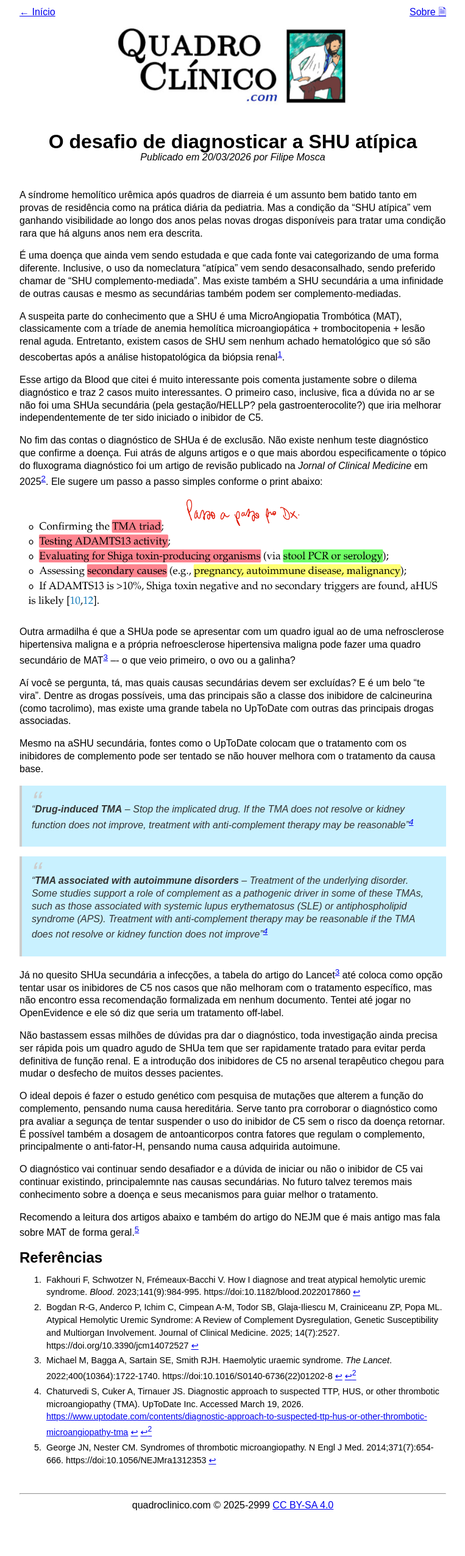
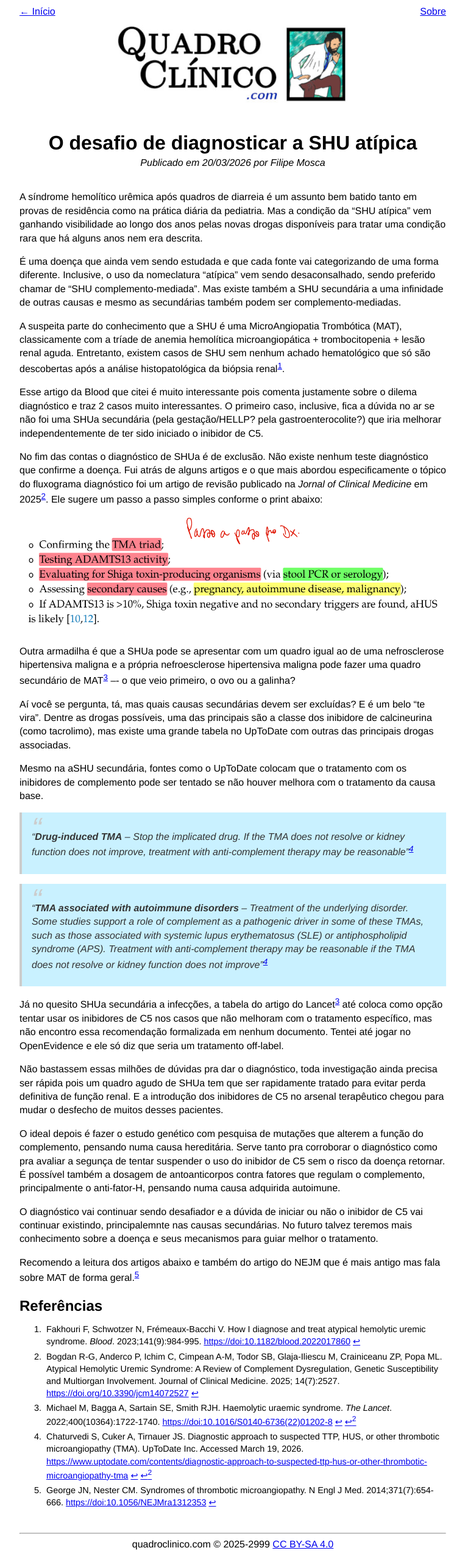
Before and after one commit to quadroclinico/QuadroClinico.com.github.io, a Jekyll site: the page built from _posts/hemato/2026-03-20-shu-atipica.md, in a window 1280 px wide. Shown: the whole page at 61% size, without its empty margins (258-1021 px from the left). Built offline with Jekyll 4.4.1, drawn with Linux system fonts in a browser that asks for light colours; before the commit the page ends 2488 px from its top, so only the background shows below that.

Commit message:
algumas mudanças

```diff
--- a/_config.yml
+++ b/_config.yml
@@ -1,6 +1,6 @@
-url: "https://clinico.blog.br" # the base hostname & protocol for your site, e.g. http://example.com
+url: "https://quadroclinico.com" # the base hostname & protocol for your site, e.g. http://example.com
 baseurl: "" # the subpath of your site, e.g. /blog
-title: "Clínico.blog.br" # the name of your site, e.g. ACME Corp.
+title: "Qudro Clínico" # the name of your site, e.g. ACME Corp.
 
 defaults:
   -
@@ -8,3 +8,5 @@
       path: "" # aplica a todo o site
     values:
       layout: default
+
+permalink: /:year/:title/
--- a/_layouts/default.html
+++ b/_layouts/default.html
@@ -9,7 +9,7 @@
   </head>
   <body>
     <a href="/">← Início</a>
-    <a href="/sobre" style="float: right;">Sobre 🗎</a>
+    <a href="/sobre" style="float: right;">Sobre</a>
     <a href="/">
           <center>
 
--- a/_layouts/index.html
+++ b/_layouts/index.html
@@ -10,7 +10,7 @@
   <body>
 
     <a href="/">← Início</a>
-    <a href="/sobre" style="float: right;">Sobre 🗎</a>
+    <a href="/sobre" style="float: right;">Sobre</a>
     <a href="/">
           <center>
 
--- a/_posts/hemato/2026-03-20-shu-atipica.md
+++ b/_posts/hemato/2026-03-20-shu-atipica.md
@@ -37,12 +37,12 @@
 
 ## Referências
 
-[^JCM]: Bogdan R-G, Anderco P, Ichim C, Cimpean A-M, Todor SB, Glaja-Iliescu M, Crainiceanu ZP, Popa ML. Atypical Hemolytic Uremic Syndrome: A Review of Complement Dysregulation, Genetic Susceptibility and Multiorgan Involvement. Journal of Clinical Medicine. 2025; 14(7):2527. https://doi.org/10.3390/jcm14072527
+[^JCM]: Bogdan R-G, Anderco P, Ichim C, Cimpean A-M, Todor SB, Glaja-Iliescu M, Crainiceanu ZP, Popa ML. Atypical Hemolytic Uremic Syndrome: A Review of Complement Dysregulation, Genetic Susceptibility and Multiorgan Involvement. Journal of Clinical Medicine. 2025; 14(7):2527. <https://doi.org/10.3390/jcm14072527>
 
-[^blood]: Fakhouri F, Schwotzer N, Frémeaux-Bacchi V. How I diagnose and treat atypical hemolytic uremic syndrome. _Blood_. 2023;141(9):984-995. https://doi:10.1182/blood.2022017860
+[^blood]: Fakhouri F, Schwotzer N, Frémeaux-Bacchi V. How I diagnose and treat atypical hemolytic uremic syndrome. _Blood_. 2023;141(9):984-995. <https://doi:10.1182/blood.2022017860>
 
-[^lancet]: Michael M, Bagga A, Sartain SE, Smith RJH. Haemolytic uraemic syndrome. _The Lancet_. 2022;400(10364):1722-1740. https://doi:10.1016/S0140-6736(22)01202-8
+[^lancet]: Michael M, Bagga A, Sartain SE, Smith RJH. Haemolytic uraemic syndrome. _The Lancet_. 2022;400(10364):1722-1740. <https://doi:10.1016/S0140-6736(22)01202-8>
 
 [^uptodate]: Chaturvedi S, Cuker A, Tirnauer JS. Diagnostic approach to suspected TTP, HUS, or other thrombotic microangiopathy (TMA). UpToDate Inc. Accessed March 19, 2026. [https://www.uptodate.com/contents/diagnostic-approach-to-suspected-ttp-hus-or-other-thrombotic-microangiopathy-tma](https://www.uptodate.com/contents/diagnostic-approach-to-suspected-ttp-hus-or-other-thrombotic-microangiopathy-tma)
 
-[^nejm]: George JN, Nester CM. Syndromes of thrombotic microangiopathy. N Engl J Med. 2014;371(7):654-666. https://doi:10.1056/NEJMra1312353
+[^nejm]: George JN, Nester CM. Syndromes of thrombotic microangiopathy. N Engl J Med. 2014;371(7):654-666. <https://doi:10.1056/NEJMra1312353>
--- a/_sass/base.scss
+++ b/_sass/base.scss
@@ -1,8 +1,7 @@
 body {
   color: black;
-  font-family: Arial, Sans;
+  font-family: Helvetica, Arial, sans-serif;
   max-width: 700px;
-  line-height: 1.3em;
   margin: 0 auto;
   padding: 10px;
 }
@@ -93,6 +92,7 @@
 }
 p {
   margin-top: 0;
+  line-height: 1.4;
 }
 code {
   padding: 1px 5px;
```
Also changed, not shown: index.md (+2 -2 lines), 25 other files.
